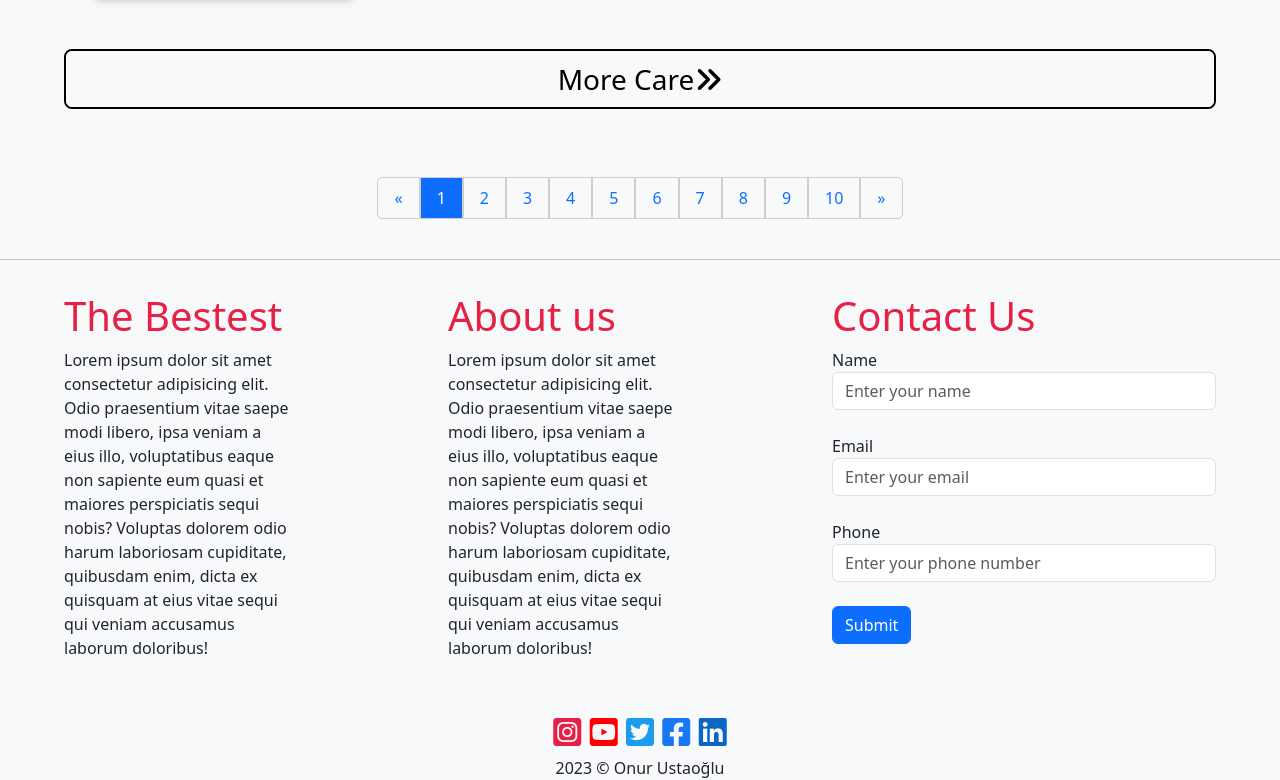
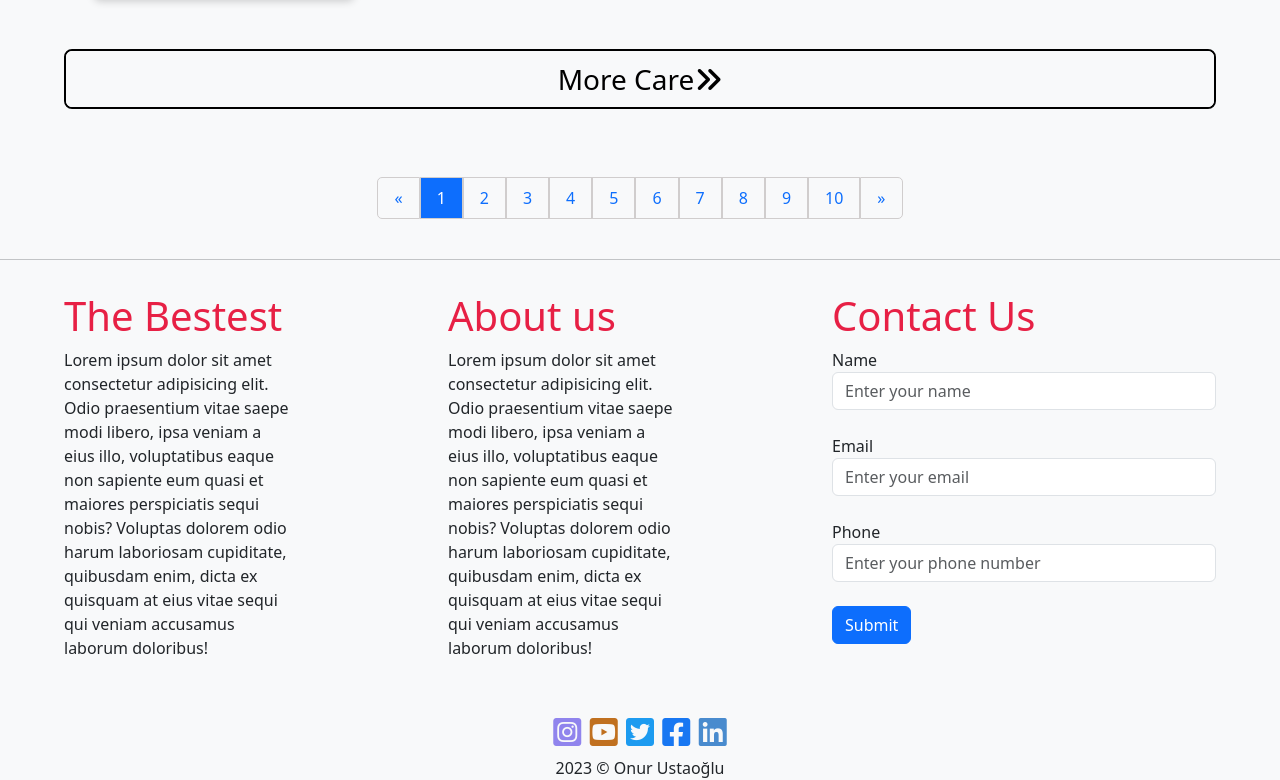
Before and after one commit to oustaoglu/static-e-commerce-website, a plain HTML site: page index.html in a window 1280 px wide. Shown: the part 9126-9906 px from the top of the page. Drawn offline with nearby package versions, Linux system fonts and the light colour scheme.

Commit message:
update css

```diff
--- a/index.html
+++ b/index.html
@@ -556,11 +556,11 @@
 
 
     <div class="icon">
-        <i id="cursor" class="fa-brands fa-square-instagram" style="color: #e72045;"></i>
-        <i id="cursor" class="fa-brands fa-square-youtube" style="color: #ff0000;"></i>
+        <i id="cursor" class="fa-brands fa-square-instagram" style="color: rgb(144, 132, 237);"></i>
+        <i id="cursor" class="fa-brands fa-square-youtube" style="color: #c0701f;"></i>
         <i id="cursor" class="fa-brands fa-square-twitter" style="color: #1d9bf0;"></i>
         <i id="cursor" class="fa-brands fa-square-facebook" style="color: #1877f2;"></i>
-        <i id="cursor" class="fa-brands fa-linkedin" style="color: #0a66c2;"></i>
+        <i id="cursor" class="fa-brands fa-linkedin" style="color: #498bce;"></i>
     </div>
     <div class="end">
        2023 © Onur Ustaoğlu
```
Also changed, not shown: images/a11.jpg.
